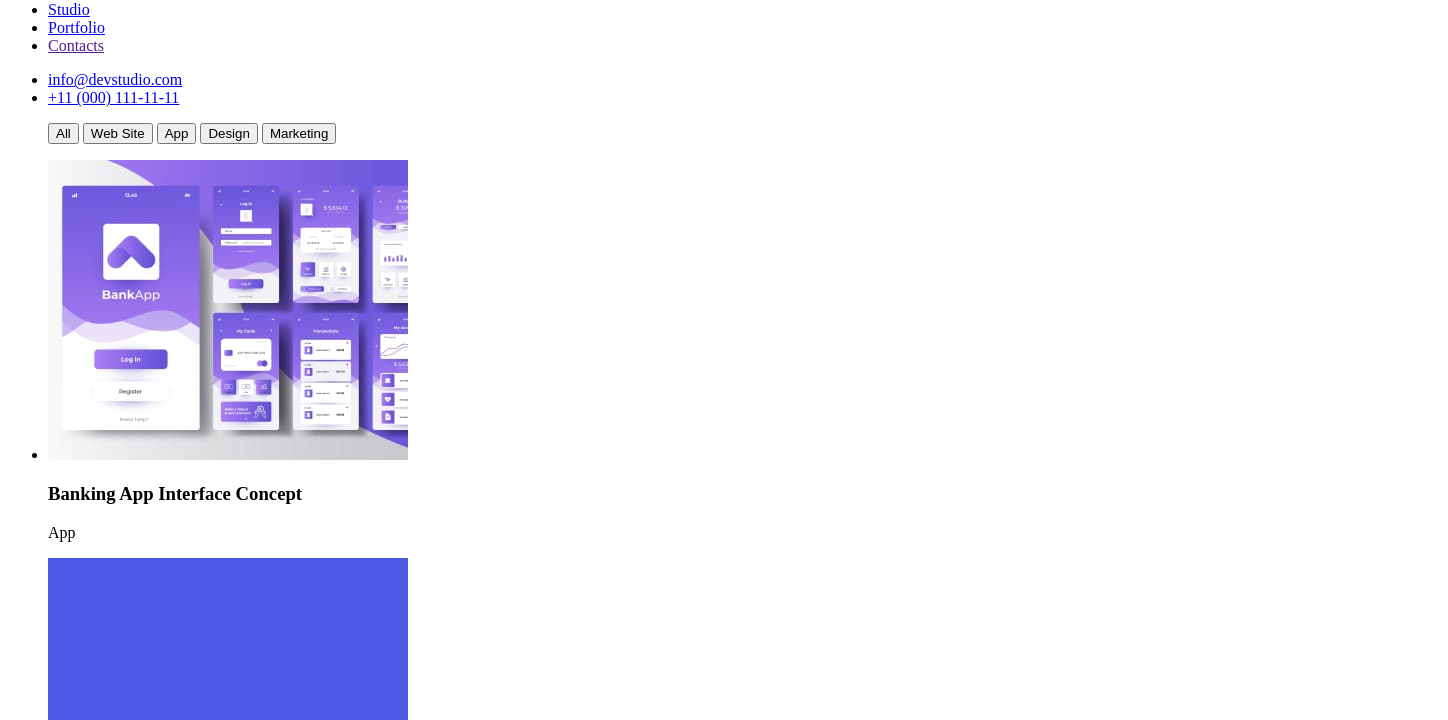
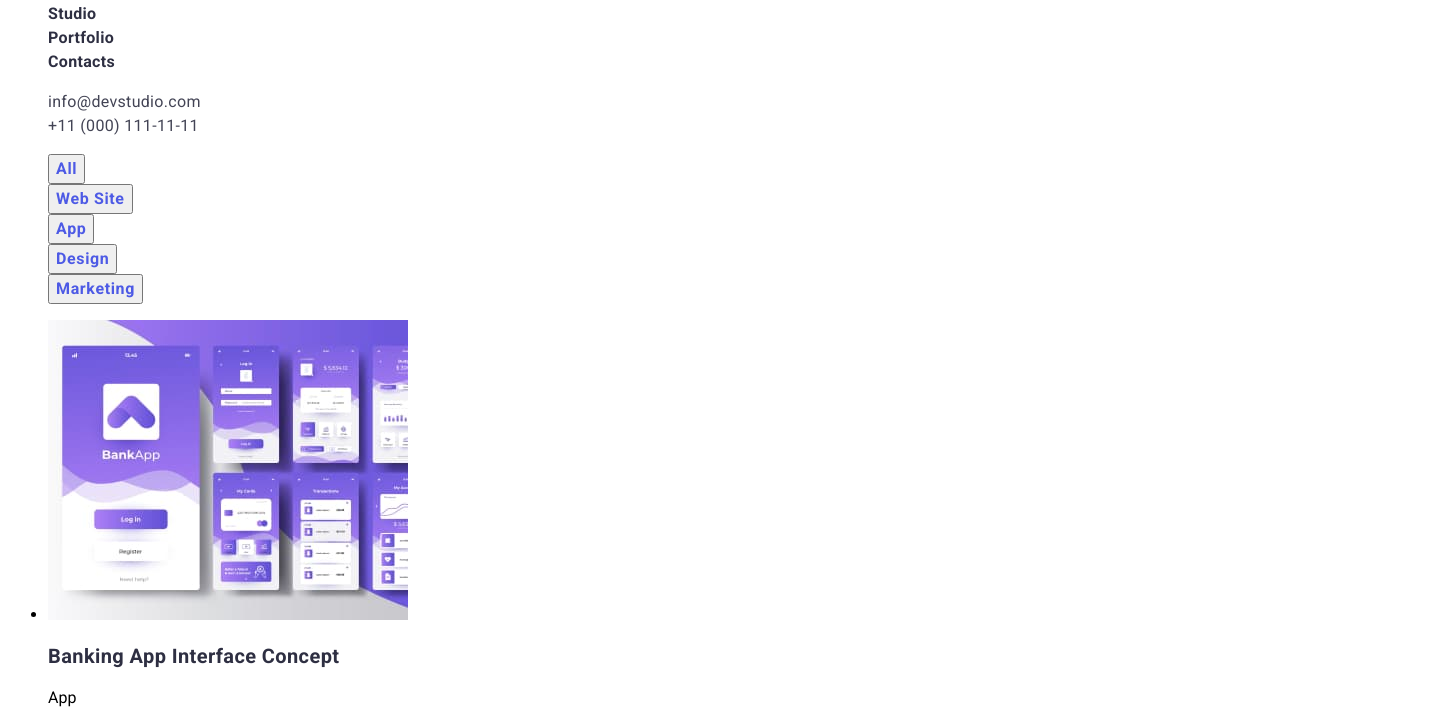
Before and after one commit to Brod9ga/goit-markup-hw-02, a plain HTML site: page porttfolio.html in a window 1280 px wide. Shown: the part 58-778 px from the top of the page, 1448 px wide, since content can reach past the window. Drawn offline with Linux system fonts and the light colour scheme; the site is published under a folder, as on GitHub Pages, so addresses that start at the root find nothing.

Commit message:
Update porttfolio.html

```diff
--- a/porttfolio.html
+++ b/porttfolio.html
@@ -5,7 +5,11 @@
     <meta http-equiv="X-UA-Compatible" content="IE=edge">
     <meta name="viewport" content="width=device-width, initial-scale=1.0">
     <title>Document</title>
-    <link rel="stylesheet" href="/css/styles.css">
+    <link rel="stylesheet" href="./css/styles.css">
+    <link rel="preconnect" href="https://fonts.googleapis.com">
+    <link rel="preconnect" href="https://fonts.gstatic.com" crossorigin>
+    <link href="https://fonts.googleapis.com/css2?family=Raleway:wght@700&family=Roboto:wght@400;500;700;900&display=swap" rel="stylesheet">
+    <link rel="preconnect" href="https://fonts.gstatic.com">
 </head>
 <body>
     <header class="header">
```
